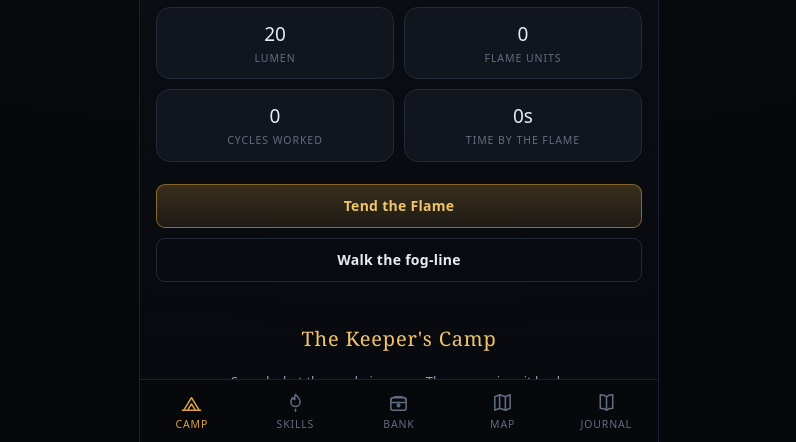
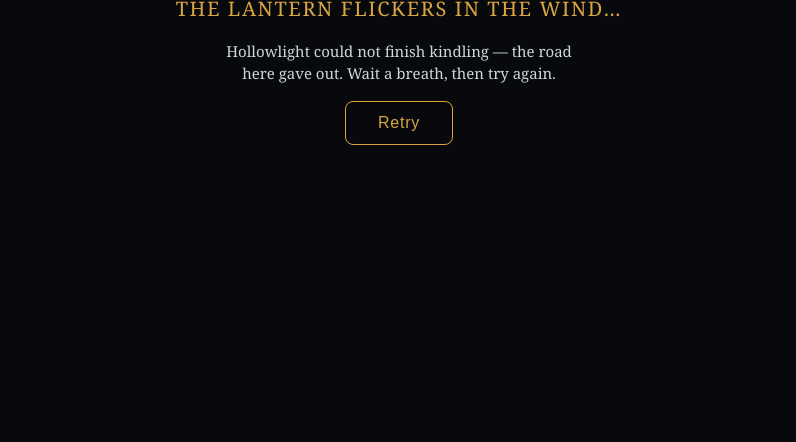
Before and after one commit to teabonetv/hollowlight, a website with bundled scripts: page index.html in a window 1280 px wide. Shown: the part 358-800 px from the top of the page, without its empty margins (241-1037 px from the left). Built offline with nearby package versions, Linux system fonts and the light colour scheme.

Commit message:
fix(F1d-3): inline boot watchdog in index.html — styled 'lantern flickers' fallback + Retry (location.reload) if __HOLLOWLIGHT_BOOTED isn't set within 8s

```diff
--- a/index.html
+++ b/index.html
@@ -55,6 +55,52 @@
   <div id="modal-root"></div>
 
 </div>
+
+<!-- F1d Fix 3: boot-resilience fallback. If a JS module fails to load (e.g.
+     a transient 503 on GitHub Pages), the page would otherwise stay blank
+     forever. This watchdog is plain inline script with inline styles — it
+     needs no external file — and reveals a styled retry screen if the app
+     hasn't signalled a successful boot within 8 seconds. -->
+<div id="boot-fallback" hidden role="alertdialog" aria-label="Hollowlight failed to load">
+  <style>
+    #boot-fallback {
+      position: fixed; inset: 0; z-index: 9999;
+      display: flex; flex-direction: column; align-items: center;
+      justify-content: center; gap: 1rem; padding: 2rem;
+      text-align: center;
+      background: #07090d; color: #cfd6dd;
+      font-family: Georgia, 'Times New Roman', serif;
+    }
+    #boot-fallback .boot-flame { font-size: 2.4rem; line-height: 1; }
+    #boot-fallback h1 {
+      margin: 0; font-size: 1.25rem; font-weight: normal;
+      letter-spacing: 0.08em; color: #d9a441; text-transform: uppercase;
+    }
+    #boot-fallback p { margin: 0; max-width: 22rem; line-height: 1.5; }
+    #boot-fallback button {
+      min-width: 44px; min-height: 44px; padding: 0.75rem 2rem;
+      border: 1px solid #d9a441; border-radius: 8px;
+      background: transparent; color: #d9a441;
+      font-size: 1rem; letter-spacing: 0.05em; cursor: pointer;
+    }
+    #boot-fallback button:active { background: rgba(217, 164, 65, 0.15); }
+  </style>
+  <span class="boot-flame" aria-hidden="true">🕯️</span>
+  <h1>The lantern flickers in the wind…</h1>
+  <p>Hollowlight could not finish kindling — the road here gave out.
+     Wait a breath, then try again.</p>
+  <button type="button" id="boot-retry" onclick="location.reload()">Retry</button>
+</div>
+<script>
+(function () {
+  'use strict';
+  window.setTimeout(function () {
+    if (window.__HOLLOWLIGHT_BOOTED) return;
+    var f = document.getElementById('boot-fallback');
+    if (f) f.hidden = false;
+  }, 8000);
+})();
+</script>
 <script type="module" src="./src/ui/app.js"></script>
 </body>
 </html>
```
Also changed, not shown: tests/boot-fallback.test.js (added, +72 -0 lines).
